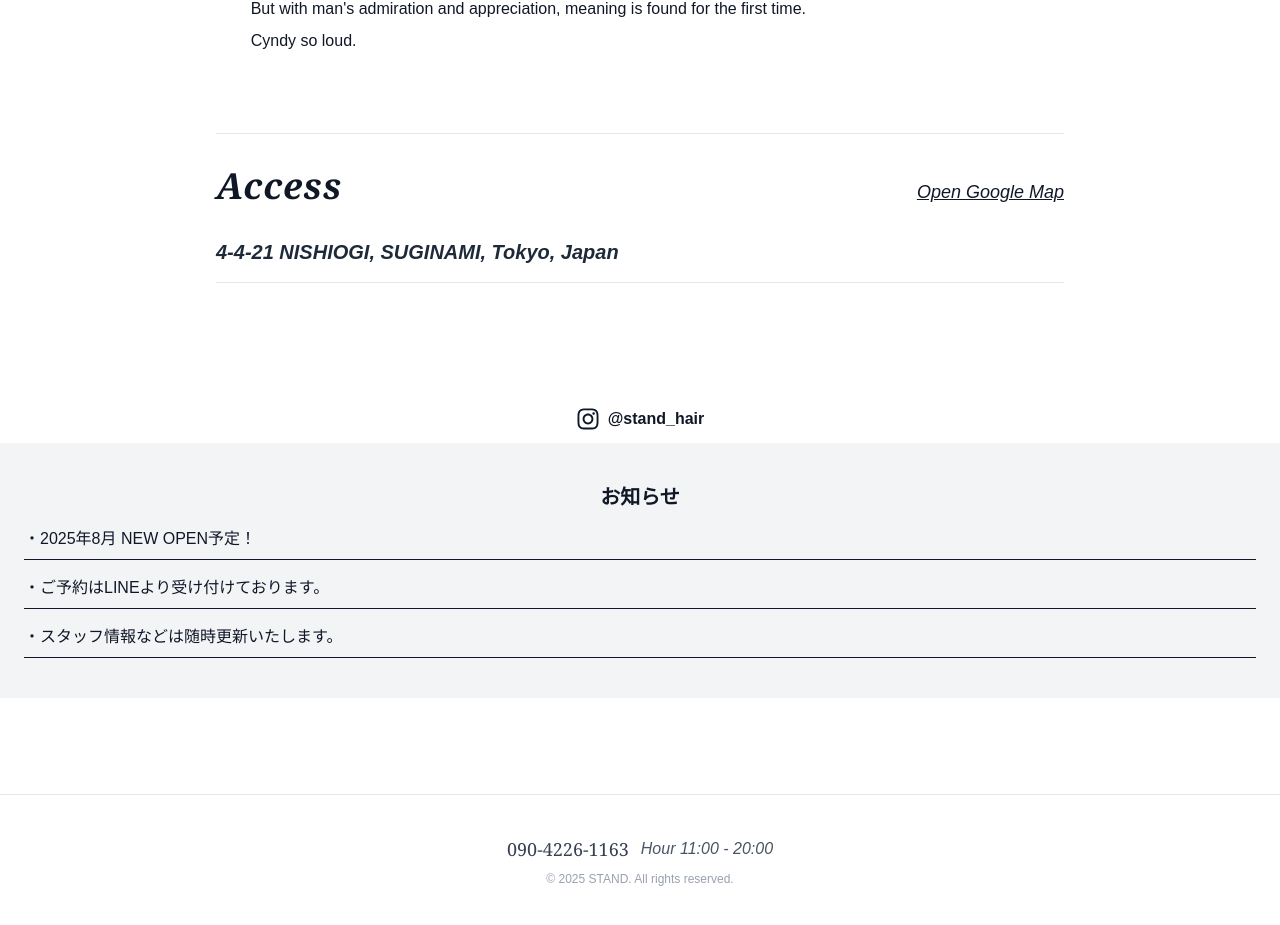
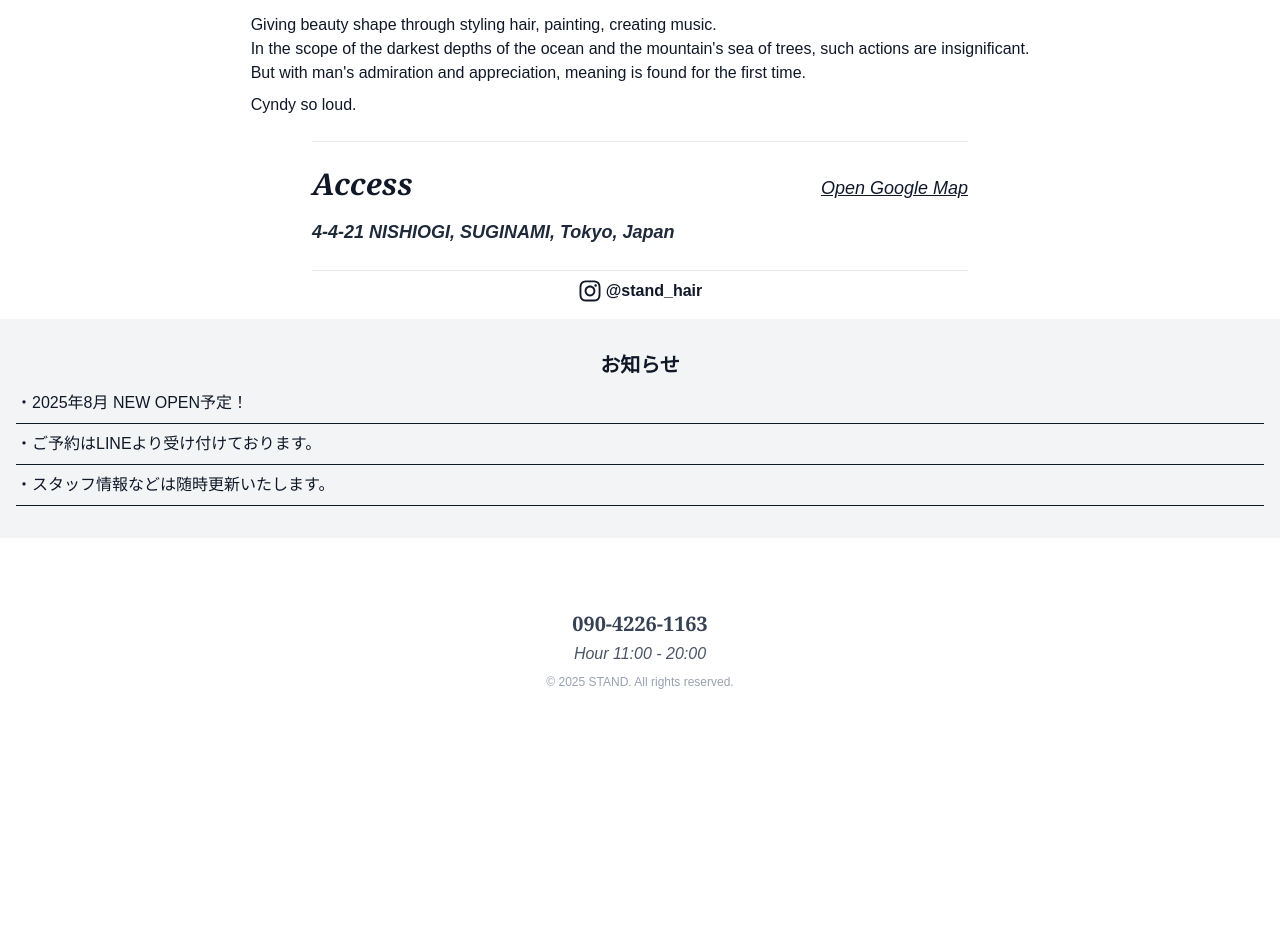
Before and after one commit to HRFM-IOUI/stand-by-room, a Next.js app: page / in a window 1280 px wide. Shown: the part 899-1824 px from the top of the page. After the commit the page ends 1621 px from the top, so only its background shows below. Built offline with nearby package versions, Linux system fonts and the light colour scheme.

Commit message:
barancefix

```diff
--- a/src/app/page.tsx
+++ b/src/app/page.tsx
@@ -1,10 +1,9 @@
 "use client";
-
 import Image from "next/image";
 import Greeting from "@/components/Greeting";
 import Access from "@/components/Access";
 import SocialLinks from "@/components/SocialLinks";
-import Footer from "@/components/Footer"; // ←追加！
+import Footer from "@/components/Footer";
 
 export default function HomePage() {
   return (
@@ -14,7 +13,8 @@ export default function HomePage() {
       <section
         className="
           flex justify-center px-2
-          mt-[-40px] md:mt-[-72px]
+          mt-[-24px] md:mt-[-48px]
+          pt-6 md:pt-10
         "
       >
         <Image
@@ -30,18 +30,18 @@ export default function HomePage() {
       {/* キャッチ・詩的フレーズ */}
       <Greeting />
 
-      {/* アクセス（Google Map/見出しのみ） */}
-      <Access />
-
-      {/* ソーシャルリンク */}
-      <div className="flex justify-center mt-6">
-        <SocialLinks />
+      {/* アクセス（Google Map/住所＋Instagram） */}
+      <div className="mt-4 mb-2">
+        <Access />
+        <div className="flex justify-center mt-2">
+          <SocialLinks />
+        </div>
       </div>
 
       {/* お知らせセクション */}
-      <section className="bg-gray-100 py-10 px-6">
-        <h2 className="text-xl font-semibold mb-4 text-left md:text-center">お知らせ</h2>
-        <ul className="space-y-4 text-sm md:text-base">
+      <section className="bg-gray-100 py-8 px-4 mt-4">
+        <h2 className="text-xl font-semibold mb-3 text-left md:text-center">お知らせ</h2>
+        <ul className="space-y-2 text-sm md:text-base">
           <li className="border-b pb-2">・2025年8月 NEW OPEN予定！</li>
           <li className="border-b pb-2">・ご予約はLINEより受け付けております。</li>
           <li className="border-b pb-2">・スタッフ情報などは随時更新いたします。</li>
@@ -60,7 +60,7 @@ export default function HomePage() {
         </a>
       </div>
 
-      {/* フッターはFooterコンポーネントで統一 */}
+      {/* 最下部フッター */}
       <Footer />
     </main>
   );
--- a/src/components/Access.tsx
+++ b/src/components/Access.tsx
@@ -4,15 +4,15 @@ import { motion } from "framer-motion";
 export default function Access() {
   return (
     <motion.section
-      initial={{ opacity: 0, y: 40 }}
+      initial={{ opacity: 0, y: 30 }}
       whileInView={{ opacity: 1, y: 0 }}
-      transition={{ duration: 1.1, ease: "easeOut" }}
+      transition={{ duration: 0.8, ease: "easeOut" }}
       viewport={{ once: true }}
-      className="relative py-14 px-6 max-w-4xl mx-auto"
+      className="max-w-2xl mx-auto px-2"
     >
-      <hr className="mb-8 border-gray-200" />
-      <div className="flex flex-col md:flex-row md:items-end md:justify-between mb-8">
-        <h2 className="italic text-3xl md:text-4xl font-serif font-bold tracking-wide mb-4 md:mb-0 text-left">
+      <hr className="mb-6 border-gray-200" />
+      <div className="flex flex-col md:flex-row md:items-end md:justify-between mb-4">
+        <h2 className="italic text-2xl md:text-3xl font-serif font-bold mb-3 md:mb-0 text-left">
           Access
         </h2>
         <a
@@ -24,12 +24,10 @@ export default function Access() {
           Open Google Map
         </a>
       </div>
-      <div className="flex flex-col md:flex-row md:justify-between md:items-center mb-4">
-        <span className="text-lg md:text-xl font-semibold italic text-gray-800 text-left">
-          4-4-21 NISHIOGI, SUGINAMI, Tokyo, Japan
-        </span>
-      </div>
-      <hr className="mb-8 border-gray-200" />
+      <span className="block text-base md:text-lg font-semibold italic text-gray-800 mb-1">
+        4-4-21 NISHIOGI, SUGINAMI, Tokyo, Japan
+      </span>
+      <hr className="mt-6 border-gray-200" />
     </motion.section>
   );
 }
--- a/src/components/Footer.tsx
+++ b/src/components/Footer.tsx
@@ -2,13 +2,9 @@
 
 export default function Footer() {
   return (
-    <footer className="text-center text-xs text-gray-500 py-10 mt-24 border-t border-gray-200">
-      <div className="flex flex-col md:flex-row justify-center items-center gap-3 mb-1">
-        <span className="text-base md:text-lg font-serif text-gray-700">
-          <a href="tel:090-4226-1163" className="hover:text-rose-400 transition">090-4226-1163</a>
-        </span>
-        <span className="italic text-base text-gray-600">Hour 11:00 - 20:00</span>
-      </div>
+    <footer className="text-center text-base text-gray-700 py-8 mt-10 bg-white">
+      <div className="font-serif font-semibold text-xl mb-1">090-4226-1163</div>
+      <div className="italic text-base text-gray-600 mb-1">Hour 11:00 - 20:00</div>
       <div className="text-xs text-gray-400 mt-2">
         &copy; {new Date().getFullYear()} STAND. All rights reserved.
       </div>
--- a/src/components/SocialLinks.tsx
+++ b/src/components/SocialLinks.tsx
@@ -1,16 +1,15 @@
-// src/components/SocialLinks.tsx
 "use client";
 import { FaInstagram } from "react-icons/fa";
 
 export default function SocialLinks() {
   return (
-    <div className="flex items-center gap-2 my-3">
+    <div className="flex items-center gap-2">
       <a
         href="https://www.instagram.com/stand_hair"
         target="_blank"
         rel="noopener noreferrer"
-        className="flex items-center gap-2 font-semibold text-base hover:text-rose-400 transition"
-        aria-label="Instagram @stand_hair"
+        aria-label="Instagram"
+        className="flex items-center gap-1 font-semibold text-base hover:text-rose-400"
       >
         <FaInstagram className="text-2xl" />
         <span>@stand_hair</span>
```
